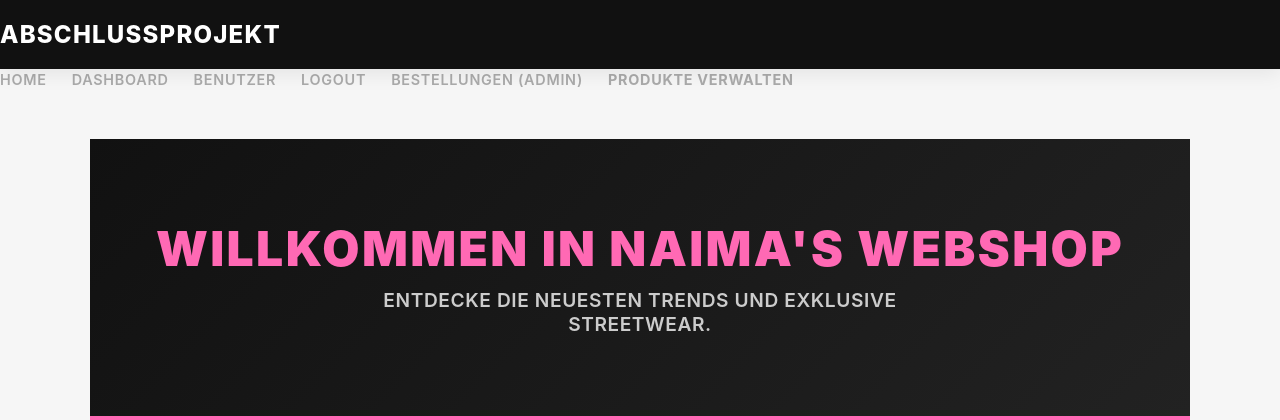
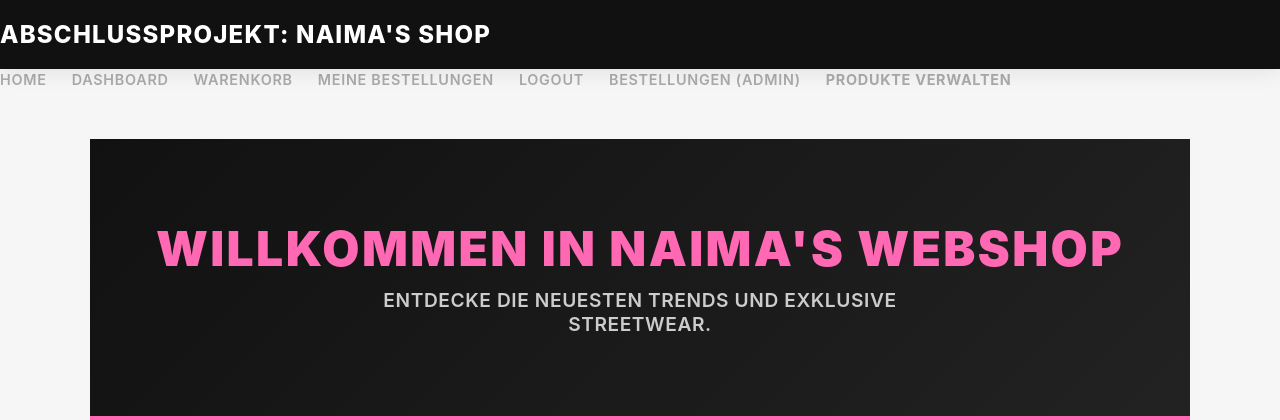
Before and after one commit to tomicnaima/Abschlussprojekt_2026_API-2_naitom_Board_OnlineShop, a PHP site: page /index.php in a window 1280 px wide. Shown: the top 420 px of the page. Run offline with PHP 8.4, Linux system fonts and the light colour scheme; the visitor is signed in with stand-in values (Sample User, id 1); data comes from the database, SQL or seed files in the repository; data that the repository does not hold is empty.

Commit message:
add final /includes

```diff
--- a/includes/footer.php
+++ b/includes/footer.php
@@ -1,7 +1,17 @@
+<?php
+/**
+ * Author: Naima Tomic
+ * Date: 2026-06-25
+ * Version: 1.1
+ * Description: Footer-Datei, die in allen Seiten eingebunden wird und das Footer-Element enthält.
+ * Project: Individuelles Abschlussprojekt BLJ - OnlineShop
+ */
+
+?>
 </main>
 
 <footer>
-    <p>&copy; 2026 Abschlussprojekt</p>
+    <p>&copy; 2026 Naima's Shop</p>
 </footer>
 
 </body>
--- a/includes/header.php
+++ b/includes/header.php
@@ -1,4 +1,12 @@
 <?php
+/**
+ * Author: Naima Tomic
+ * Date: 2026-06-25
+ * Version: 1.1
+ * Description: Header-Datei, die in allen Seiten eingebunden wird und die Navigation enthält.
+ * Project: Individuelles Abschlussprojekt BLJ - OnlineShop
+ */
+
 // Session nur starten, wenn sie nicht schon läuft
 if (session_status() === PHP_SESSION_NONE) {
     session_start();
@@ -8,15 +16,15 @@
 <html lang="de">
 <head>
     <meta charset="UTF-8">
-    <title>Abschlussprojekt</title>
-    <link rel="stylesheet" href="css/style.css">
+    <title>Abschlussprojekt: Naima's Shop</title>
+    <link rel="stylesheet" href="css/style.css?v=2">
 </head>
 <body>
 
 <header>
-    <h1>Abschlussprojekt</h1>
+    <h1>Abschlussprojekt: Naima's Shop</h1>
 </header>
 
-<?php include 'navbar.php'; ?>
+<?php include 'includes/navbar.php'; ?>
 
 <main>
--- a/includes/navbar.php
+++ b/includes/navbar.php
@@ -1,3 +1,12 @@
+<?php
+/**
+ * Author: Naima Tomic
+ * Date: 2026-06-25
+ * Version: 1.2
+ * Description: Navigationsleiste für die Website, die sich je nach Benutzerrolle anpasst.
+ * Project: Individuelles Abschlussprojekt BLJ - OnlineShop
+ */
+?>
 <nav>
     <ul>
         <li><a href="index.php">Home</a></li>
@@ -8,14 +17,17 @@
 
         <?php elseif ($_SESSION['user_role'] === 'customer'): ?>
             <li><a href="dashboard.php">Dashboard</a></li>
+            <li><a href="cart.php">Warenkorb</a></li>
+            <li><a href="my_orders.php">Meine Bestellungen</a></li>
             <li><a href="logout.php">Logout</a></li>
 
         <?php elseif ($_SESSION['user_role'] === 'admin'): ?>
             <li><a href="dashboard.php">Dashboard</a></li>
-            <li><a href="users.php">Benutzer</a></li>
+            <li><a href="cart.php">Warenkorb</a></li>
+            <li><a href="my_orders.php">Meine Bestellungen</a></li>
             <li><a href="logout.php">Logout</a></li>
             <li><a href="admin_orders.php">Bestellungen (Admin)</a></li>
-            <li><a href="admin_products.php" style="font-weight: bold; color: #e67e22;">Produkte verwalten</a></li>
+            <li><a href="admin_products.php" style="font-weight: bold; color: #FF69B4;">Produkte verwalten</a></li>
 
         <?php endif; ?>
     </ul>
```
Also changed, not shown: includes/auth_check.php (+9 -0 lines).
